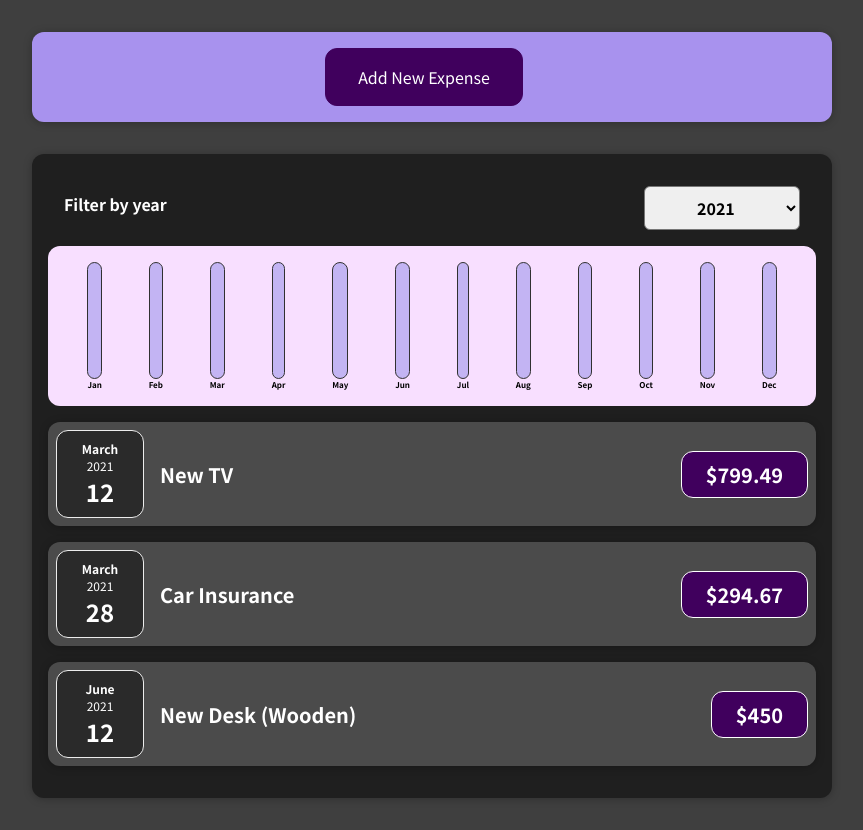
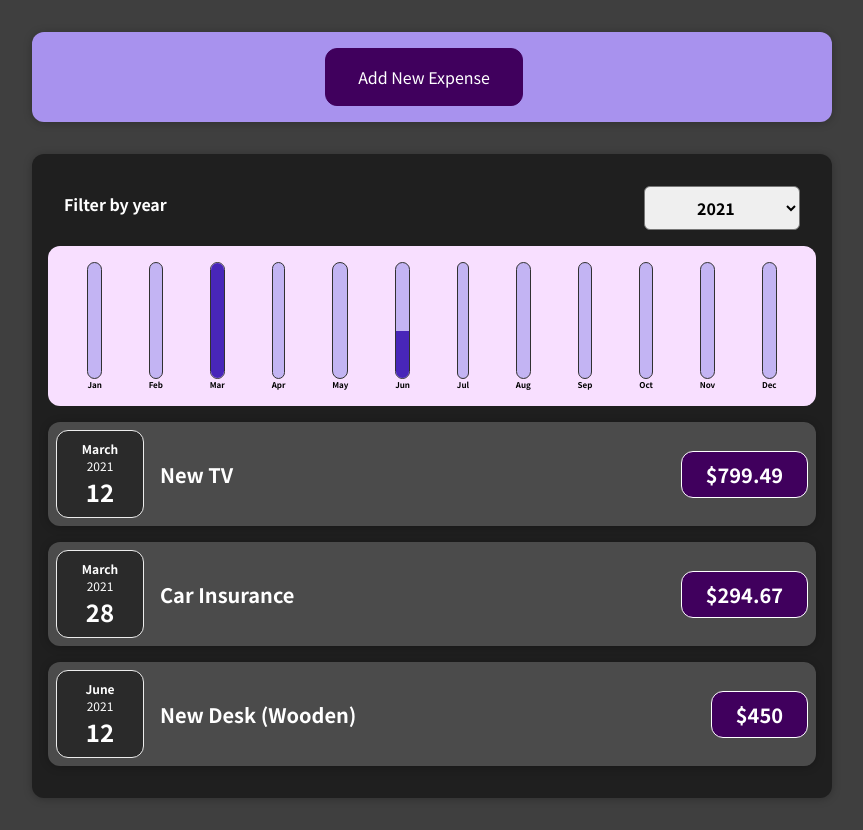
Before and after one commit to RJD02/Expense-Tracker, a React (Create React App) app: page / in a window 1280 px wide. Shown: the whole page, without its empty margins (208-1071 px from the left). Built offline with nearby package versions, Linux system fonts and the light colour scheme.

Commit message:
Fix typo in ChartBar component for chart-bar__fill class

```diff
--- a/src/components/Chart/ChartBar.js
+++ b/src/components/Chart/ChartBar.js
@@ -8,7 +8,10 @@ export default function ChartBar(props) {
   return (
     <div className="chart-bar">
       <div className="chart-bar__inner">
-        <div className="char-bar__fill" style={{ height: barFillHeight }}></div>
+        <div
+          className="chart-bar__fill"
+          style={{ height: barFillHeight }}
+        ></div>
       </div>
       <div className="chart-bar__label">{props.label}</div>
     </div>
```
